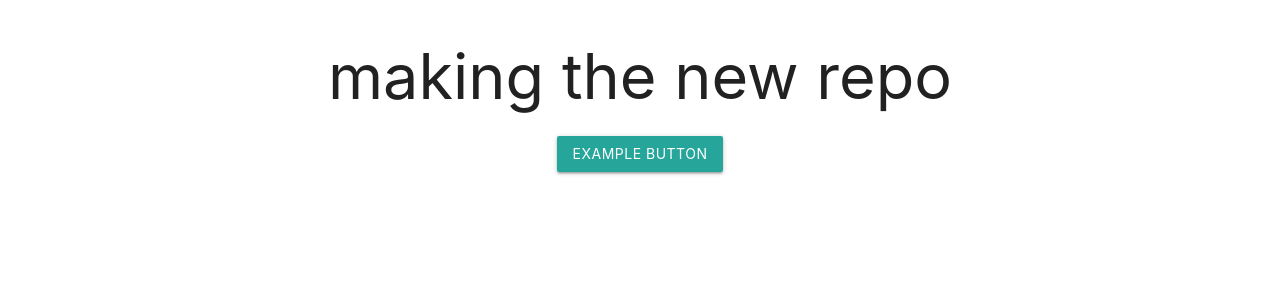
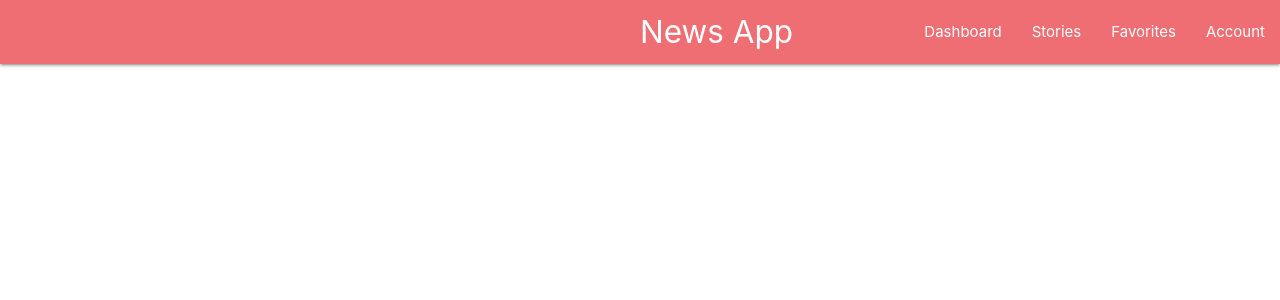
Before and after one commit to Ricky199X/news_app_project, a React (Create React App) app: page / in a window 1280 px wide. Shown: the top 300 px of the page. Built offline with nearby package versions, Linux system fonts and the light colour scheme.

Commit message:
added basic navbar

```diff
--- a/src/App.js
+++ b/src/App.js
@@ -2,14 +2,18 @@
 import logo from './logo.svg';
 import './App.css';
 
+// CSS Imports
 import "materialize-css/dist/css/materialize.min.css";
 import "materialize-css/dist/js/materialize.min.js";
+
+// Components
+import "./Components/NavBar"
+import NavBar from './Components/NavBar';
 
 function App() {
   return (
     <div className="App">
-      <h1>making the new repo</h1>
-      <button class="btn waves-effect waves-light">Example Button</button>
+      <NavBar />
 
     </div>
   );
--- /dev/null
+++ b/src/Components/NavBar.js
@@ -0,0 +1,19 @@
+import React from 'react'
+
+const NavBar = () => {
+    return (
+        <nav>
+            <div class="nav-wrapper">
+                <a href="#" class="brand-logo">News App</a>
+                <ul class="right" id="nav-options">
+                    <li><a href="#">Dashboard</a></li>
+                    <li><a href="#">Stories</a></li>
+                    <li><a href="#">Favorites</a></li>
+                    <li><a href="#">Account</a></li>
+                </ul>
+            </div>
+        </nav>
+    )
+}
+
+export default NavBar
```
Also changed, not shown: 1 other file (tests, documents, lock files or other folders).
